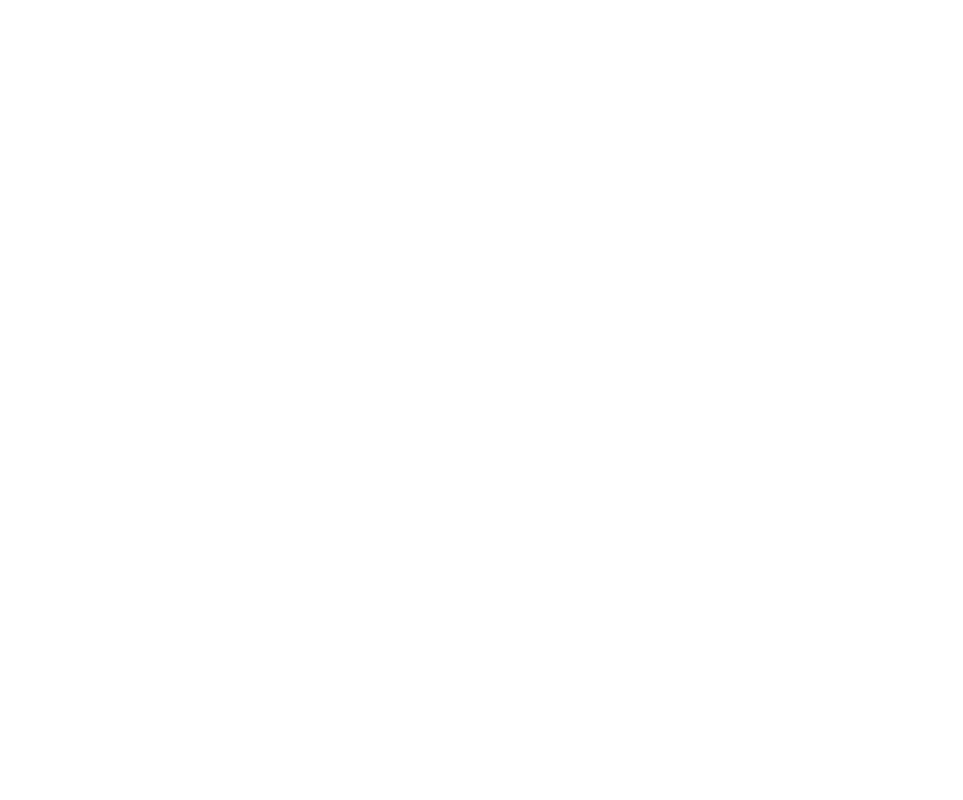
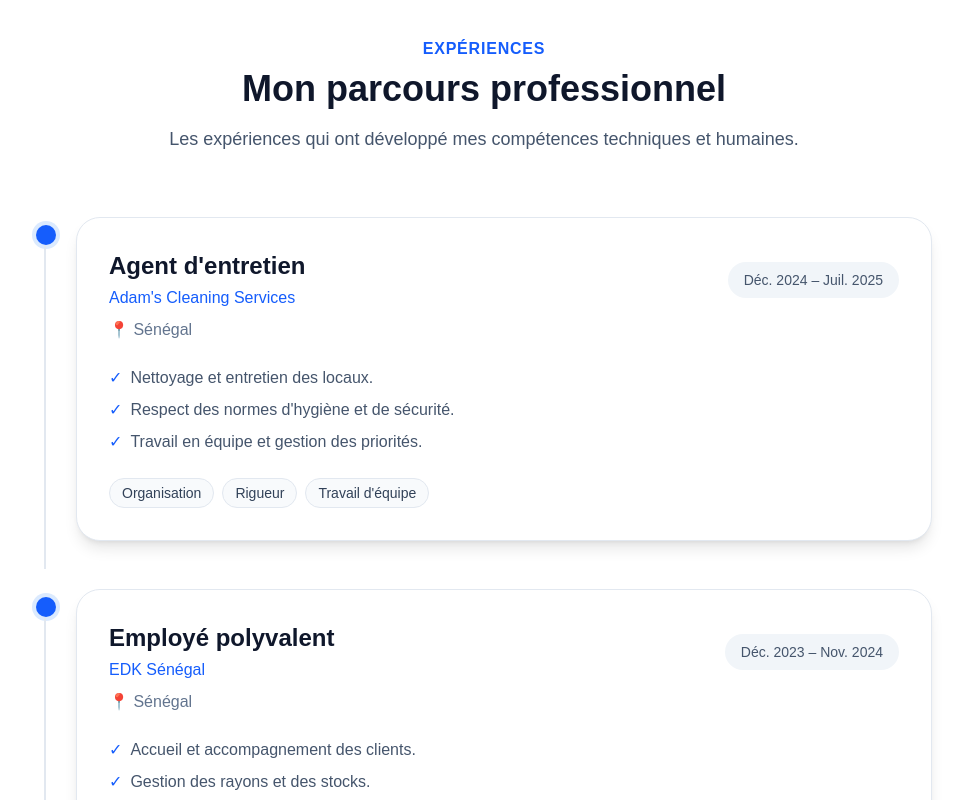
Before and after one commit to Malick668/malick-portfolio, a Next.js app: page / in a window 1280 px wide. Shown: the part 3740-4540 px from the top of the page, without its empty margins (156-1119 px from the left). Before the commit the page ends 3681 px from the top, so only its background shows below. Built offline with nearby package versions, Linux system fonts and the light colour scheme.

Commit message:
Partie Experience

```diff
--- a/src/app/page.tsx
+++ b/src/app/page.tsx
@@ -3,6 +3,7 @@ import Hero from "@/components/sections/Hero";
 import About from "@/components/sections/About";
 import Skills from "@/components/sections/Skills";
 import Projects from "@/components/sections/Projects";
+import Experience from "@/components/sections/Experience";
 export default function Home() {
   return (
     <>
@@ -11,6 +12,7 @@ export default function Home() {
       <About />
       <Skills />
       <Projects />
+      <Experience />
     </>
   );
 }
--- /dev/null
+++ b/src/components/sections/Experience.tsx
@@ -0,0 +1,35 @@
+import { experiences } from "@/data/experiences";
+import ExperienceCard from "@/components/ui/ExperienceCard";
+
+export default function Experience() {
+  return (
+    <section id="experience" className="bg-white py-24">
+      <div className="mx-auto max-w-7xl px-6">
+        {/* Titre */}
+        <div className="text-center">
+          <p className="font-semibold uppercase tracking-wider text-blue-600">
+            Expériences
+          </p>
+
+          <h2 className="mt-2 text-4xl font-bold text-slate-900">
+            Mon parcours professionnel
+          </h2>
+
+          <p className="mt-4 text-lg text-slate-600">
+            Les expériences qui ont développé mes compétences techniques et humaines.
+          </p>
+        </div>
+
+        {/* Nombre d'expériences */}
+        <div className="mx-auto mt-16 max-w-4xl space-y-12">
+  {experiences.map((experience) => (
+    <ExperienceCard
+      key={experience.id}
+      experience={experience}
+    />
+  ))}
+</div>
+      </div>
+    </section>
+  );
+}
--- /dev/null
+++ b/src/components/ui/ExperienceCard.tsx
@@ -0,0 +1,62 @@
+import { Experience } from "@/data/experiences";
+
+interface ExperienceCardProps {
+  experience: Experience;
+}
+
+export default function ExperienceCard({
+  experience,
+}: ExperienceCardProps) {
+  return (
+    <div className="relative pl-10">
+      {/* Point de la timeline */}
+      <div className="absolute left-0 top-2 h-5 w-5 rounded-full bg-blue-600 ring-4 ring-blue-100"></div>
+
+      {/* Ligne verticale */}
+      <div className="absolute left-2 top-7 h-full w-0.5 bg-slate-200"></div>
+
+      {/* Carte */}
+      <div className="rounded-3xl border border-slate-200 bg-white p-8 shadow-lg">
+        <div className="flex flex-wrap items-center justify-between gap-4">
+          <div>
+            <h3 className="text-2xl font-bold text-slate-900">
+              {experience.position}
+            </h3>
+
+            <p className="mt-1 font-medium text-blue-600">
+              {experience.company}
+            </p>
+          </div>
+
+          <span className="rounded-full bg-slate-100 px-4 py-2 text-sm text-slate-600">
+            {experience.period}
+          </span>
+        </div>
+
+        <p className="mt-2 text-slate-500">
+          📍 {experience.location}
+        </p>
+
+        <ul className="mt-6 space-y-2">
+          {experience.description.map((item) => (
+            <li key={item} className="flex gap-2 text-slate-600">
+              <span className="text-blue-600">✓</span>
+              {item}
+            </li>
+          ))}
+        </ul>
+
+        <div className="mt-6 flex flex-wrap gap-2">
+          {experience.technologies.map((tech) => (
+            <span
+              key={tech}
+              className="rounded-full border border-slate-200 bg-slate-50 px-3 py-1 text-sm text-slate-700"
+            >
+              {tech}
+            </span>
+          ))}
+        </div>
+      </div>
+    </div>
+  );
+}
--- /dev/null
+++ b/src/data/experiences.ts
@@ -0,0 +1,47 @@
+export interface Experience {
+  id: number;
+  company: string;
+  position: string;
+  location: string;
+  period: string;
+  description: string[];
+  technologies: string[];
+}
+
+export const experiences: Experience[] = [
+  {
+    id: 1,
+    company: "Adam's Cleaning Services",
+    position: "Agent d'entretien",
+    location: "Sénégal",
+    period: "Déc. 2024 – Juil. 2025",
+    description: [
+      "Nettoyage et entretien des locaux.",
+      "Respect des normes d'hygiène et de sécurité.",
+      "Travail en équipe et gestion des priorités.",
+    ],
+    technologies: [
+      "Organisation",
+      "Rigueur",
+      "Travail d'équipe",
+    ],
+  },
+
+  {
+    id: 2,
+    company: "EDK Sénégal",
+    position: "Employé polyvalent",
+    location: "Sénégal",
+    period: "Déc. 2023 – Nov. 2024",
+    description: [
+      "Accueil et accompagnement des clients.",
+      "Gestion des rayons et des stocks.",
+      "Participation aux opérations quotidiennes.",
+    ],
+    technologies: [
+      "Relation client",
+      "Organisation",
+      "Polyvalence",
+    ],
+  },
+];
```
